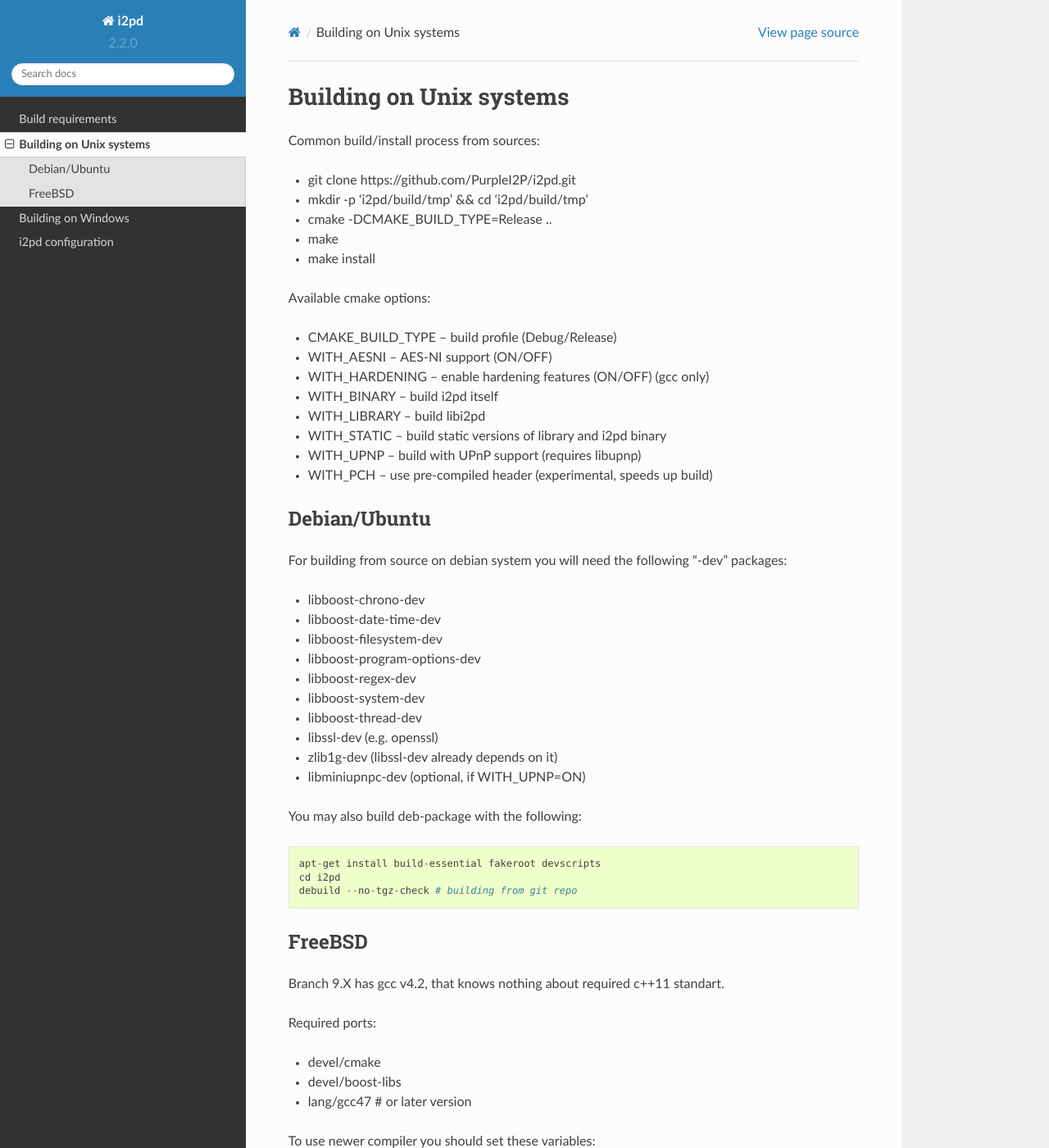
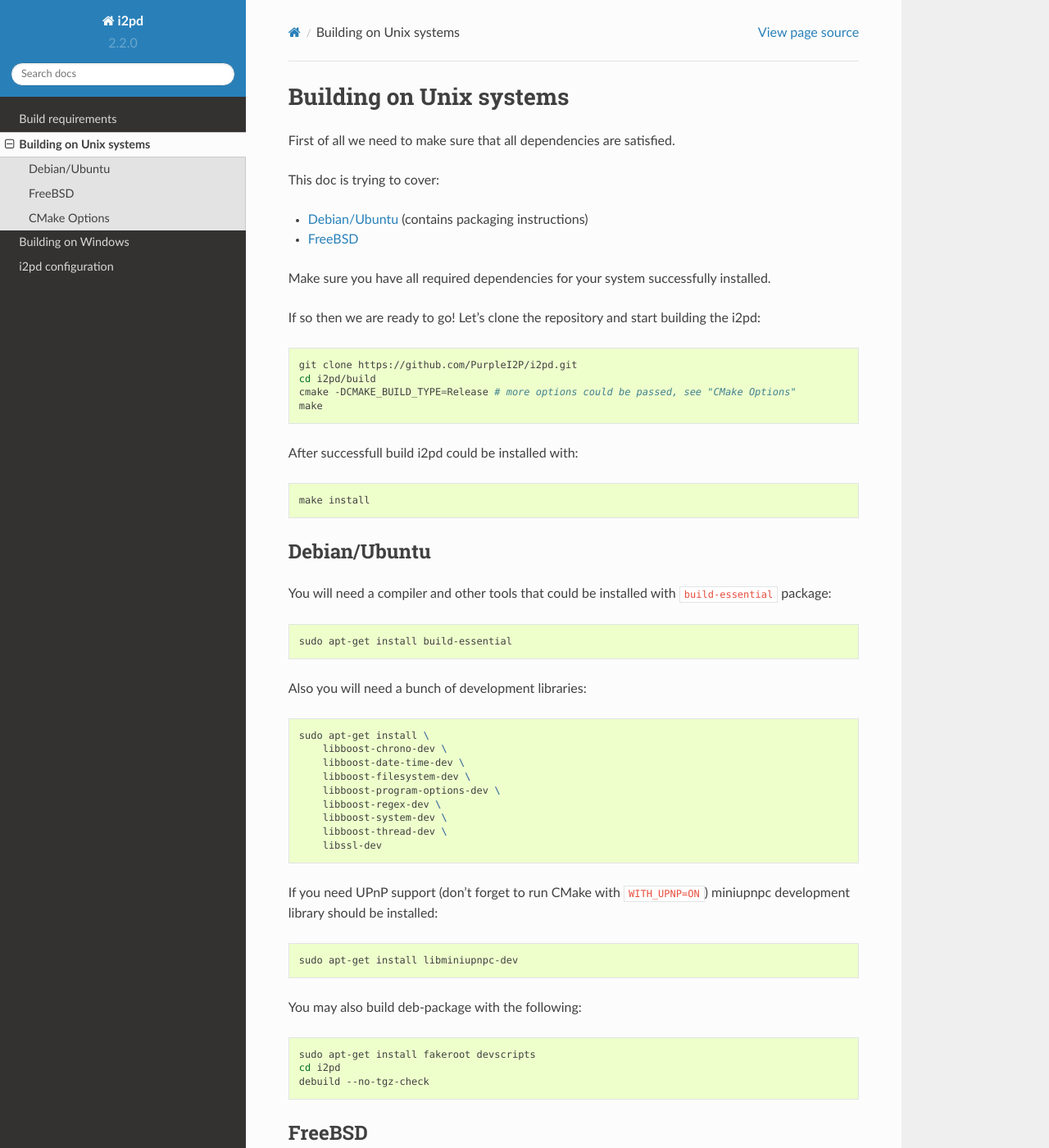
Before and after one commit to PurpleI2P/i2pd, a Sphinx documentation site: the page built from docs/build_notes_unix.md, in a window 1280 px wide and 1400 px high. Shown: the whole window at 82% size. Built offline with Sphinx 7.4.7 and the Read the Docs theme 2.0.0, drawn with Linux system fonts in a browser that asks for light colours; some of the changed text lies outside the part shown.

Commit message:
reordered unix targeted documentation to be more user-friendly
Also fixed wrong build root.

````diff
--- a/docs/build_notes_unix.md
+++ b/docs/build_notes_unix.md
@@ -1,46 +1,60 @@
 Building on Unix systems
 =============================
 
-Common build/install process from sources:
+First of all we need to make sure that all dependencies are satisfied.
 
-* git clone https://github.com/PurpleI2P/i2pd.git
-* mkdir -p 'i2pd/build/tmp' && cd 'i2pd/build/tmp'
-* cmake -DCMAKE_BUILD_TYPE=Release <more options> ..
-* make
-* make install
+This doc is trying to cover:
+* [Debian/Ubuntu](#debianubuntu) (contains packaging instructions)
+* [FreeBSD](#freebsd)
 
-Available cmake options:
+Make sure you have all required dependencies for your system successfully installed.
 
-* CMAKE_BUILD_TYPE -- build profile (Debug/Release)
-* WITH_AESNI -- AES-NI support (ON/OFF)
-* WITH_HARDENING -- enable hardening features (ON/OFF) (gcc only)
-* WITH_BINARY  -- build i2pd itself
-* WITH_LIBRARY -- build libi2pd
-* WITH_STATIC  -- build static versions of library and i2pd binary
-* WITH_UPNP    -- build with UPnP support (requires libupnp)
-* WITH_PCH     -- use pre-compiled header (experimental, speeds up build)
+If so then we are ready to go!
+Let's clone the repository and start building the i2pd:
+```bash
+git clone https://github.com/PurpleI2P/i2pd.git
+cd i2pd/build
+cmake -DCMAKE_BUILD_TYPE=Release # more options could be passed, see "CMake Options"
+make
+```
+
+After successfull build i2pd could be installed with:
+```bash
+make install
+```
 
 Debian/Ubuntu
 -------------
 
-For building from source on debian system you will need the following "-dev" packages:
+You will need a compiler and other tools that could be installed with `build-essential` package:
+```bash
+sudo apt-get install build-essential
+```
 
-* libboost-chrono-dev
-* libboost-date-time-dev
-* libboost-filesystem-dev
-* libboost-program-options-dev
-* libboost-regex-dev
-* libboost-system-dev
-* libboost-thread-dev
-* libssl-dev (e.g. openssl)
-* zlib1g-dev (libssl-dev already depends on it)
-* libminiupnpc-dev (optional, if WITH_UPNP=ON)
+Also you will need a bunch of development libraries:
+```bash
+sudo apt-get install \
+    libboost-chrono-dev \
+    libboost-date-time-dev \
+    libboost-filesystem-dev \
+    libboost-program-options-dev \
+    libboost-regex-dev \
+    libboost-system-dev \
+    libboost-thread-dev \
+    libssl-dev
+```
+
+If you need UPnP support (don't forget to run CMake with `WITH_UPNP=ON`) miniupnpc development library should be installed:
+```bash
+sudo apt-get install libminiupnpc-dev
+```
 
 You may also build deb-package with the following:
-
-    apt-get install build-essential fakeroot devscripts
-    cd i2pd
-    debuild --no-tgz-check # building from git repo
+```bash
+sudo apt-get install fakeroot devscripts
+cd i2pd
+debuild --no-tgz-check
+```
 
 FreeBSD
 -------
@@ -49,17 +63,35 @@
 
 Required ports:
 
-* devel/cmake
-* devel/boost-libs
-* lang/gcc47 # or later version
+* `devel/cmake`
+* `devel/boost-libs`
+* `lang/gcc47`(or later version)
 
-To use newer compiler you should set these variables:
-
-    export CC=/usr/local/bin/gcc47
-    export CXX=/usr/local/bin/g++47
-
-Replace "47" with your actual gcc version
+To use newer compiler you should set these variables(replace "47" with your actual gcc version):
+```bash
+export CC=/usr/local/bin/gcc47
+export CXX=/usr/local/bin/g++47
+```
 
 Branch 10.X has more reliable clang version, that can finally build i2pd,
-but i still recommend to use gcc, otherwise you will fight it's bugs by
+but I still recommend to use gcc, otherwise you will fight it's bugs by
 your own.
+
+CMake Options
+-------------
+
+Available CMake options(each option has a for of `<key>=<value>`, for more information see `man 1 cmake`):
+
+* `CMAKE_BUILD_TYPE` build profile (Debug/Release)
+* `WITH_BINARY`      build i2pd itself
+* `WITH_LIBRARY`     build libi2pd
+* `WITH_STATIC`      build static versions of library and i2pd binary
+* `WITH_UPNP`        build with UPnP support (requires libupnp)
+* `WITH_AESNI`        build with AES-NI support (ON/OFF)
+* `WITH_HARDENING`   enable hardening features (ON/OFF) (gcc only)
+* `WITH_PCH`         use pre-compiled header (experimental, speeds up build)
+
+Also there is `-L` flag for CMake that could be used to list current cached options:
+```bash
+cmake -L
+```
````
